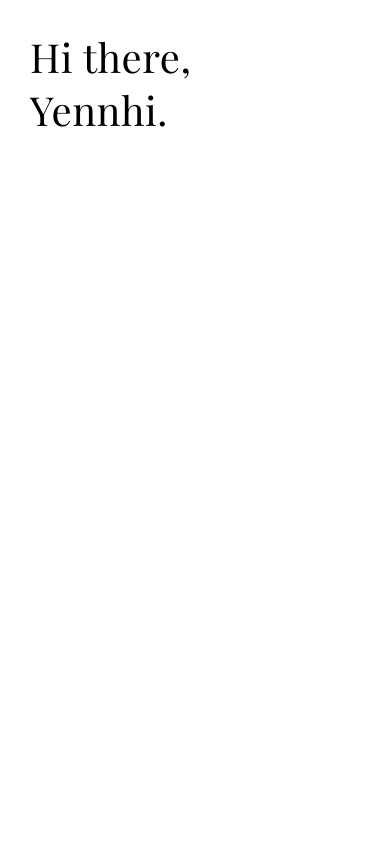
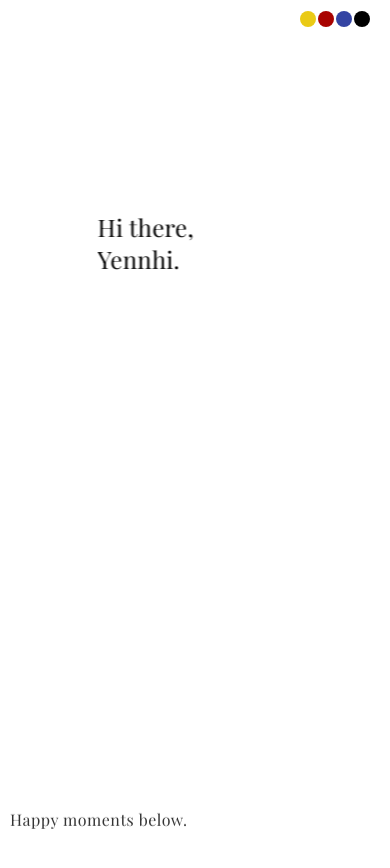
Before and after one commit to adityaastono3/hi-there, a React (Create React App) app: page / in a window 390 px wide. Shown: the top 868 px of the page. After the commit the page ends 844 px from the top, so only its background shows below. Built offline with nearby package versions, Linux system fonts and the light colour scheme.

Commit message:
v1.0 complete

```diff
--- a/src/App.css
+++ b/src/App.css
@@ -1,37 +1,214 @@
+html {
+  font-family: sans-serif;
+  scroll-snap-type: y mandatory;
+}
+
+a {
+  text-decoration: none;
+}
+
 .App {
-  padding: 60px;
+  font-family: 'Playfair Display', serif;
+  letter-spacing: 0.5px;
+  position: fixed;
+  top: 0;
+  left: 0;
+  right: 0;
+  bottom: 0;
+  perspective: 1px;
+  overflow-x: hidden;
+  overflow-y: scroll;
+}
+
+.section {
+  position: relative;
+  transform-style: preserve-3d;
+  scroll-snap-align: start;
+  min-height: 100vh;
+  width: 100vw;
+}
+
+.welcome {
+  transform: translateZ(-1px);
+  position: absolute;
+  top: 0;
+}
+
+.dots {
+  display: inline-block;
+  height: 16px;
+  width: 16px;
+  border-radius: 50%;
+  margin-left: 2px;
+}
+
+.aaaa-red {
+  background-color: #A80300;
+}
+
+.aaaa-blue {
+  background-color: #3444A3;
+}
+
+.aaaa-yellow {
+  background-color: #eaca15;
+}
+
+.aaaa-black {
+  background-color: #000000;
+}
+
+.story-box {
+  display: block;
+  width: 50%;
+  position: fixed;
+  right: 10%;
+  text-align: left;
+  margin-top: 50px;
+}
+
+.playlist {
+  display: block;
+  margin: auto;
+  text-align: center;
+  padding: 30px 0;
+  max-width: 80%;
+}
+
+.box-champagne {
+  background-color: #E8DBC3;
+  width: 100%;
   min-height: 100vh;
 }
 
-.container {
-  display: block;
-  margin: auto 0;
+.border-gold {
+  border: #C07B30 solid 15px;
 }
 
 .header-playfair {
-  font-family: 'Playfair Display', serif;
-  letter-spacing: 0.5px;
   font-size: 120px;
   margin: 0;
-  flex: 1;
 }
 
-.heading-container {
-  display: flex;
-  justify-content: center;
-  align-content: center;
-  flex-direction: column;
+.mini-header-playfair {
+  font-size: 64px;
+  padding-right: 25px;
+  margin: 0;
+}
+
+.invite-circle {
+  text-align: center;
+  position: fixed;
+  top: 50%;
+  left: 50%;
+  transform: translate(-50%, -50%);
+  height: 320px;
+  width: 320px;
+  border-radius: 50%;
+  background-color: #F1B434;
+}
+
+.wave {
+  position: relative;
+  text-align: center;
+  top: 0;
+  right: 0;
+  width: 320px;
+  height: 320px;
+  border-radius: 50%;
+  background-color: #F2C75C;
+  opacity: 0;
+  z-index: -1;
+  pointer-events: none;
+  animation:wave-effect 8s linear infinite;
+}
+
+@keyframes wave-effect {
+  from {
+    opacity: 0.4;
+  }
+  to {
+    transform: scale(2.5);
+    opacity: 0;
+  }
+}
+
+.circle-text {
+  width: 100%;
+  position: fixed;
+  top: 50%;
+  left: 50%;
+  transform: translate(-50%, -50%);
+}
+
+.flicker-3s {
+  animation: text-flicker 3s linear infinite;
+}
+
+.flicker-5s {
+  animation: text-flicker 5s linear infinite;
+}
+
+@keyframes text-flicker {
+  0% {
+    opacity:0.1;
+    text-shadow: 0px 0px 29px rgba(240, 240, 240, 1);
+  }
+
+  2% {
+    opacity:1;
+    text-shadow: 0px 0px 29px rgba(240, 240, 240, 1);
+  }
+
+  9% {
+    opacity:1;
+    text-shadow: 0px 0px 29px rgba(240, 240, 240, 1);
+  }
+  12% {
+    opacity:0.1;
+    text-shadow: 0px 0px rgba(240, 240, 240, 1);
+  }
+
+  25% {
+    opacity:0.3;
+    text-shadow: 0px 0px 29px rgba(240, 240, 240, 1)
+  }
+
+  30% {
+    opacity:1;
+    text-shadow: 0px 0px 29px rgba(240, 240, 240, 1)
+  }
+
+  70% {
+    opacity:0.7;
+    text-shadow: 0px 0px 29px rgba(240, 240, 240, 1)
+  }
+
+  100% {
+    opacity:.9;
+    text-shadow: 0px 0px 29px rgba(240, 240, 240, 1)
+  }
 }
 
 @media only screen and (max-width: 600px) {
-  .App {
-    padding: 30px;
+  .header-playfair {
+    font-size: 48px;
   }
 
-  .header-playfair {
-    font-family: 'Playfair Display', serif;
-    letter-spacing: 0.5px;
-    font-size: 40px;
-    margin: 0;
+  .mini-header-playfair {
+    font-size: 36px;
+  }
+
+  .go-left {
+    animation: scroll-left 17s linear infinite;
+  }
+
+  .go-right {
+    animation: scroll-right 17s linear infinite;
+  }
+
+  .story-box {
+    width: 90%;
+    right: 25px;
   }
 }
--- a/src/App.js
+++ b/src/App.js
@@ -1,11 +1,21 @@
-import React from 'react';
+import React, { Component } from 'react';
 import './App.css';
 
-function App() {
+import Iframe from './components/iframe';
+
+class App extends Component {
+  render() {
     return (
       <div className="App">
-      <div className="container">
-        <div className="heading-container animated fadeInDown slow delay-2s">
+        <div className="section">
+          <div style={{ paddingTop: '10px', paddingRight: '20px', textAlign: 'right' }}>
+            <div className="dots aaaa-yellow"/>
+            <div className="dots aaaa-red"/>
+            <div className="dots aaaa-blue"/>
+            <div className="dots aaaa-black"/>
+          </div>
+          <div className="welcome">
+            <div className="animated fadeInDown slow delay-2s">
               <p className="header-playfair">
                 Hi there,
               </p>
@@ -14,8 +24,82 @@ function App() {
               </p>
             </div>
           </div>
+          <div
+            className="animated fadeInDown slow delay-4s"
+            style={{ position: 'absolute', bottom: '10px', left: '10px' }}
+          >
+            Happy moments below.
+          </div>
+        </div>
+        <div className="section">
+          <div className="box-champagne">
+            <p className="mini-header-playfair" style={{ textAlign: 'right', paddingTop: '20px' }}>I WISH SPRING WOULD END SOON</p>
+            <div className="story-box">
+              <p>
+                Never in my wildest dream that this would came out from my mind.<br />
+                <br />
+                The moment where the flowers bloom,<br />
+                The moment when puffy jackets are shelved worldwide,<br />
+                The moment when the urge of cleaning emerges,<br />
+                The moment when...<br />
+                <br />
+                Ah whatever, i'm not trying to be poetic here.<br />
+                It's just - when all the good things come arise!<br />
+                It's a joyful season!<br />
+                <br />
+                But - we know we are not getting it this year.<br />
+                <br />
+                I do have to admit that i had something planned for you, since like - forever.<br />
+                But of course the inevitable did not allow me to do so.<br />
+                So i have something else in mind. <br />
+                <br />
+                Why don't you scroll down, and have a look?
+              </p>
+            </div>
+          </div>
+        </div>
+        <div className="section">
+          <div className="playlist">
+            <p className="header-playfair flicker-3s" style={{ textAlign: 'right', paddingRight: '10px' }}>MOMENTS</p>
+            <p className="header-playfair flicker-5s" style={{ textAlign: 'left', paddingLeft: '10px', marginBottom: '10px' }}>LASTING</p>
+            <Iframe
+              className="border-gold"
+              src="https://open.spotify.com/embed/playlist/5NEtTRvgiNXXTmvriVy66F"
+              width="300"
+              height="380"
+            />
+            <p className="header-playfair flicker-3s" style={{ textAlign: 'left', paddingLeft: '10px' }}>HAPPINESS</p>
+            <p className="header-playfair flicker-5s" style={{ textAlign: 'right', paddingRight: '10px' }}>ETERNAL</p>
+          </div>
+        </div>
+        <div className="section">
+          <div className="invite-circle">
+            <div className="wave" />
+            <div className="circle-text">
+              <p style={{ margin: '0' }}>When the time comes</p>
+              <p style={{ margin: '0' }}>When we have reflected on ourselves</p>
+              <p style={{ margin: '0' }}>When we get to meet the ones we love</p>
+              <span>I want to take you </span>
+              <a
+                href="https://www.concertgebouw.nl/nl/page/43079/van=2020-06-03"
+                target="_blank"
+                rel="noopener noreferrer"
+              >
+                here.
+              </a>
+              <p>Will you let me?</p>
+            </div>
+          </div>
+          <div style={{ position: 'fixed', bottom: '10px', paddingLeft: '20px', textAlign: 'left' }}>
+            <div className="dots aaaa-yellow"/>
+            <div className="dots aaaa-red"/>
+            <div className="dots aaaa-blue"/>
+            <div className="dots aaaa-black"/>
+          </div>
+        </div>
       </div>
     );
   }
+}
 
 export default App;
--- /dev/null
+++ b/src/components/iframe.js
@@ -0,0 +1,18 @@
+import React from 'react';
+
+export const Iframe = ({ className, src, width, height }) => {
+  return (
+    <iframe
+      className={ className }
+      title="spotify-iframe"
+      src={ src }
+      width={ width }
+      height={ height }
+      frameBorder="0"
+      allowTransparency="true"
+      allow="encrypted-media"
+    />
+  );
+};
+
+export default Iframe;
```
Lines whose indentation alone changed are shown as unchanged.
